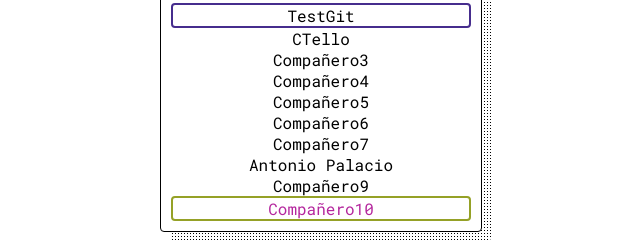
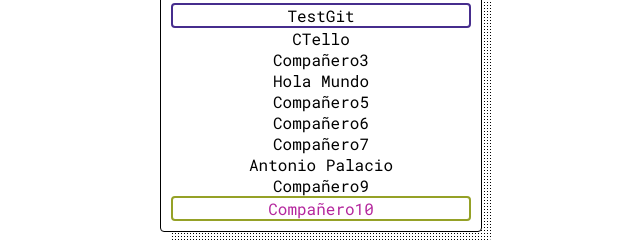
Before and after one commit to cdtello/Pokedex, a plain HTML site: page index.html in a window 1280 px wide. Shown: the part 272-514 px from the top of the page, 319-959 px from the left. Drawn offline with nearby package versions, Linux system fonts and the light colour scheme.

Commit message:
set hola mundo

```diff
--- a/index.html
+++ b/index.html
@@ -25,7 +25,7 @@
         <div data-poke-stats id="test1">TestGit</div>
         <div data-poke-stats class="poke-stats">CTello</div>
         <div data-poke-stats class="poke-stats">Compañero3</div>
-        <div data-poke-stats class="poke-stats">Compañero4</div>
+        <div data-poke-stats class="poke-stats">Hola Mundo</div>
         <div data-poke-stats class="poke-stats">Compañero5</div>
         <div data-poke-stats class="poke-stats">Compañero6</div>
         <div data-poke-stats class="poke-stats">Compañero7</div>
```
